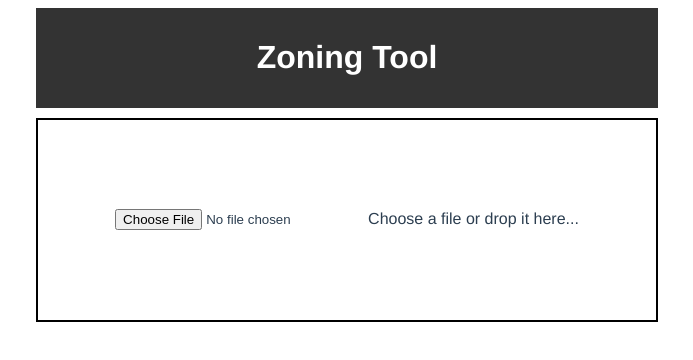
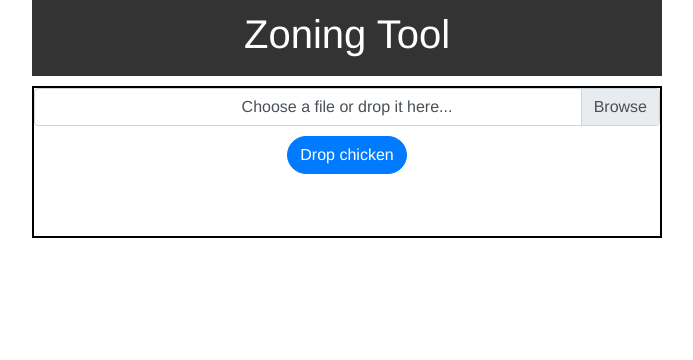
Before and after one commit to NickSolante/csvuploadvjs, a Vue app: page / in a window 1280 px wide. Shown: the top 360 px of the page, without its empty margins (293-986 px from the left). Built offline with nearby package versions, Linux system fonts and the light colour scheme.

Commit message:
new stuff

```diff
--- a/src/components/Uploads.vue
+++ b/src/components/Uploads.vue
@@ -1,15 +1,24 @@
 /* eslint-disable */
 <template>
-  <div class="bordering">
+  <div>
     <b-form-file
       v-model="file"
+      class="bordering"
       placeholder="Choose a file or drop it here..."
       drop-placeholder="Drop file here..."
     />
+    <b-button
+      pill
+      variant="primary"
+      class="paddMeAmedala"
+    >
+      Drop chicken
+    </b-button>
   </div>
 </template>
 <script>
 import Papa from 'papaparse';
+
 export default {
   data () {
     return {
@@ -23,7 +32,7 @@ export default {
         Papa.parse(newVal, {
           header: true,
           complete: (results, file) => {
-            this.results = results.data
+            this.results = results.meta.fields
             console.log(results)
           }
         })
@@ -40,4 +49,7 @@ export default {
   justify-content: center;
   align-items: center;
 }
+.paddMeAmedala {
+  margin-top: 10px;
+}
 </style>
--- a/src/main.js
+++ b/src/main.js
@@ -1,6 +1,8 @@
 import Vue from 'vue'
 import App from './App.vue'
 import BootstrapVue from 'bootstrap-vue'
+import 'bootstrap/dist/css/bootstrap.css'
+import 'bootstrap-vue/dist/bootstrap-vue.css'
 
 Vue.config.productionTip = false
 Vue.use(BootstrapVue)
```
